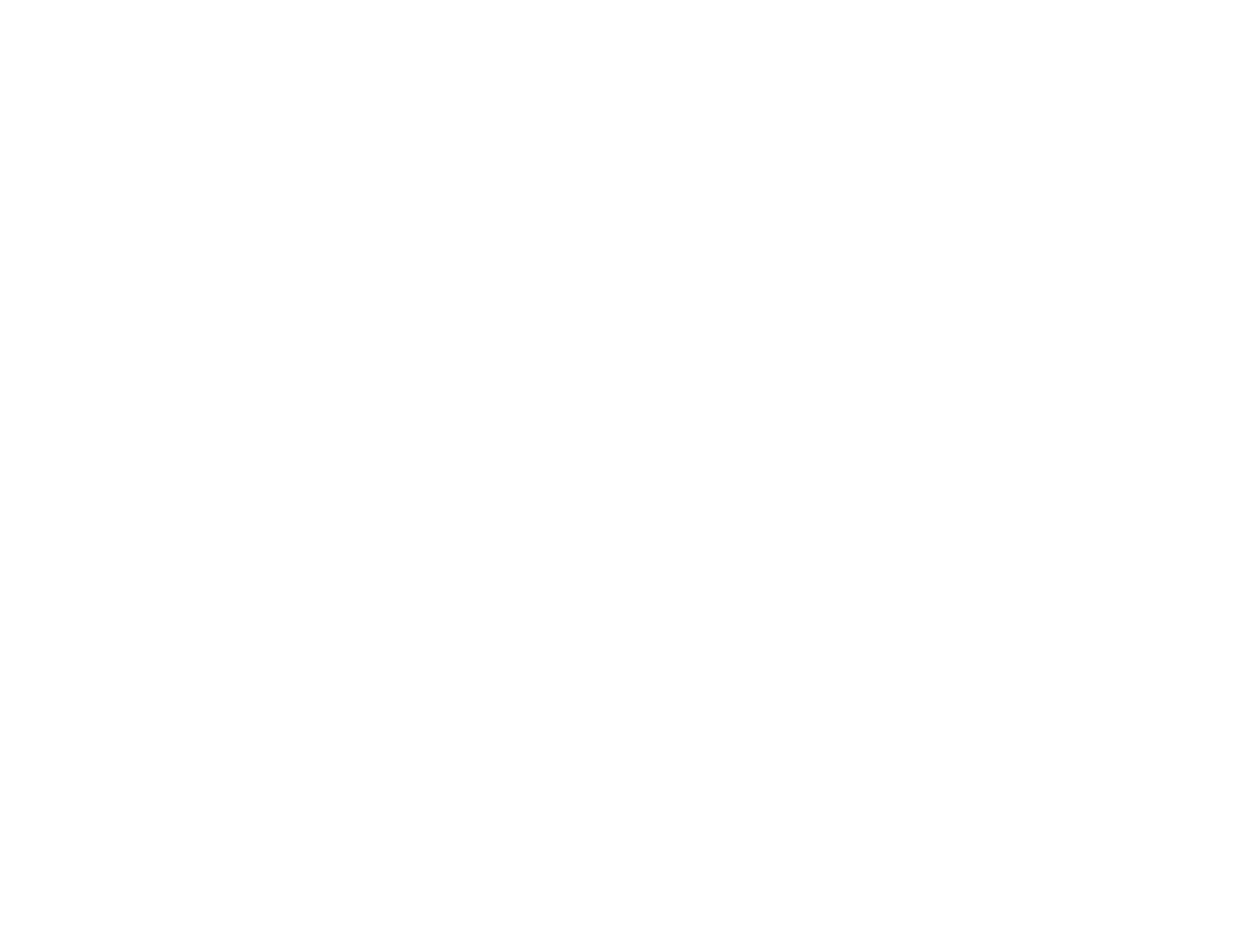
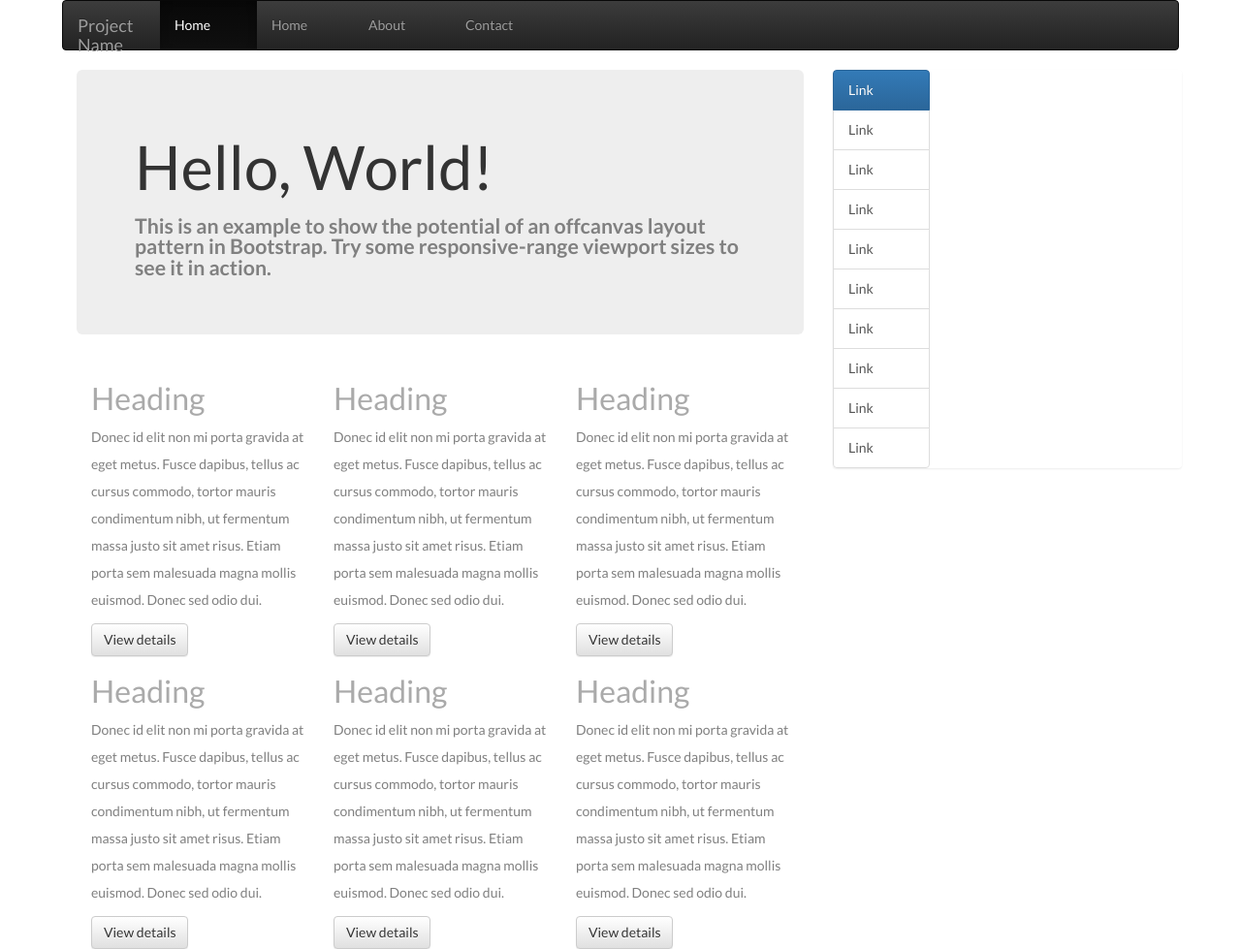
Before and after one commit to bartekringwelski/FEWD35-Homework, a plain HTML site: page week 4/bootstrap class/index.html in a window 1280 px wide. Shown: the whole page at 97% size. Before the commit the page ends 800 px from the top, so only its background shows below. Drawn offline with nearby package versions, Linux system fonts and the light colour scheme; files that its build step writes are made by us from their sources.

Commit message:
bootstrap homework

```diff
--- a/week 4/bootstrap class/index.html
+++ b/week 4/bootstrap class/index.html
@@ -1,14 +1,124 @@
 <!DOCTYPE html>
-<html>
+<html lang="en">
 <head>
-	<title>Boot STrap intro</title>
+	<title>Boot Strap Intro</title>
+	<meta charset="utf-8">
+	<meta name="viewport" content="width=device-width, initial-scale=1">
 </head>
 
-<script src="https://ajax.googleapis.com/ajax/libs/jquery/1.11.3/jquery.min.js"></script>
-<script src="../../dist/js/bootstrap.min.js"></script>
+
+<!-- Latest compiled and minified CSS -->
+<link rel="stylesheet" href="https://maxcdn.bootstrapcdn.com/bootstrap/3.3.5/css/bootstrap.min.css">
+
+<!-- Optional theme -->
+<link rel="stylesheet" href="https://maxcdn.bootstrapcdn.com/bootstrap/3.3.5/css/bootstrap-theme.min.css">
+<link rel="stylesheet" href="style.css">
+
+<!-- Latest compiled and minified JavaScript -->
+<script src="https://maxcdn.bootstrapcdn.com/bootstrap/3.3.5/js/bootstrap.min.js"></script>
 
 
 <body>
 
+<nav class="navbar navbar-inverse">
+  <div class="container-fluid">
+    <div class="navbar-header">
+      <a class="navbar-brand" href="#">Project Name</a>
+    </div>
+    <div>
+      <ul class="nav navbar-nav">
+        <li class="active"><a href="#">Home</a></li>
+        <li><a href="#">Home</a></li>
+        <li><a href="#">About</a></li>
+        <li><a href="#">Contact</a></li>
+      </ul>
+    </div>
+  </div>
+</nav>
+
+
+<div class="container">
+	<div class="row">
+		<div class="col-sm-8">
+    		<div class="jumbotron">
+				<h1> Hello, World!</h1>
+				<h4> This is an example to show the potential of an offcanvas layout pattern in Bootstrap. Try some responsive-range viewport sizes to see it in action.</h4>
+    		</div>
+
+
+		<div class="col-sm-4">
+			<h2>Heading</h2>
+				<p>Donec id elit non mi porta gravida at eget metus. Fusce dapibus, tellus ac cursus commodo, tortor mauris condimentum nibh, ut fermentum massa justo sit amet risus. Etiam porta sem malesuada magna mollis euismod. Donec sed odio dui.
+				</p>
+					<a class="btn btn-default">View details </a>
+		</div>
+
+		<div class="col-sm-4">
+			<h2>Heading</h2>
+				<p>Donec id elit non mi porta gravida at eget metus. Fusce dapibus, tellus ac cursus commodo, tortor mauris condimentum nibh, ut fermentum massa justo sit amet risus. Etiam porta sem malesuada magna mollis euismod. Donec sed odio dui.
+				</p>
+					<a class="btn btn-default">View details </a>
+		</div>
+
+		<div class="col-sm-4">
+			<h2>Heading</h2>
+				<p>Donec id elit non mi porta gravida at eget metus. Fusce dapibus, tellus ac cursus commodo, tortor mauris condimentum nibh, ut fermentum massa justo sit amet risus. Etiam porta sem malesuada magna mollis euismod. Donec sed odio dui.
+				</p>
+					<a class="btn btn-default">View details </a>
+		</div>
+
+		<div class="col-sm-4">
+			<h2>Heading</h2>
+				<p>Donec id elit non mi porta gravida at eget metus. Fusce dapibus, tellus ac cursus commodo, tortor mauris condimentum nibh, ut fermentum massa justo sit amet risus. Etiam porta sem malesuada magna mollis euismod. Donec sed odio dui.
+				</p>
+					<a class="btn btn-default">View details </a>
+		</div>
+
+
+		<div class="col-sm-4">
+			<h2>Heading</h2>
+				<p>Donec id elit non mi porta gravida at eget metus. Fusce dapibus, tellus ac cursus commodo, tortor mauris condimentum nibh, ut fermentum massa justo sit amet risus. Etiam porta sem malesuada magna mollis euismod. Donec sed odio dui.
+				</p>
+					<a class="btn btn-default">View details </a>
+		</div>
+
+		<div class="col-sm-4">
+			<h2>Heading</h2>
+				<p>Donec id elit non mi porta gravida at eget metus. Fusce dapibus, tellus ac cursus commodo, tortor mauris condimentum nibh, ut fermentum massa justo sit amet risus. Etiam porta sem malesuada magna mollis euismod. Donec sed odio dui.
+				</p>
+					<a class="btn btn-default">View details </a>
+		</div>
+
+
+
+		</div>
+
+		<div class="col-sm-4">
+          <div class="list-group">
+            <a href="#" class="list-group-item active">Link</a>
+            <a href="#" class="list-group-item">Link</a>
+            <a href="#" class="list-group-item">Link</a>
+            <a href="#" class="list-group-item">Link</a>
+            <a href="#" class="list-group-item">Link</a>
+            <a href="#" class="list-group-item">Link</a>
+            <a href="#" class="list-group-item">Link</a>
+            <a href="#" class="list-group-item">Link</a>
+            <a href="#" class="list-group-item">Link</a>
+            <a href="#" class="list-group-item">Link</a>
+          </div>
+    	</div>
+    </div>
+
+</div>
+
+
+
+
+
+
+
+
+
+
 </body>
 </html>
--- a/week 4/bootstrap class/style.css
+++ /dev/null
@@ -1 +0,0 @@
-style.css
```
